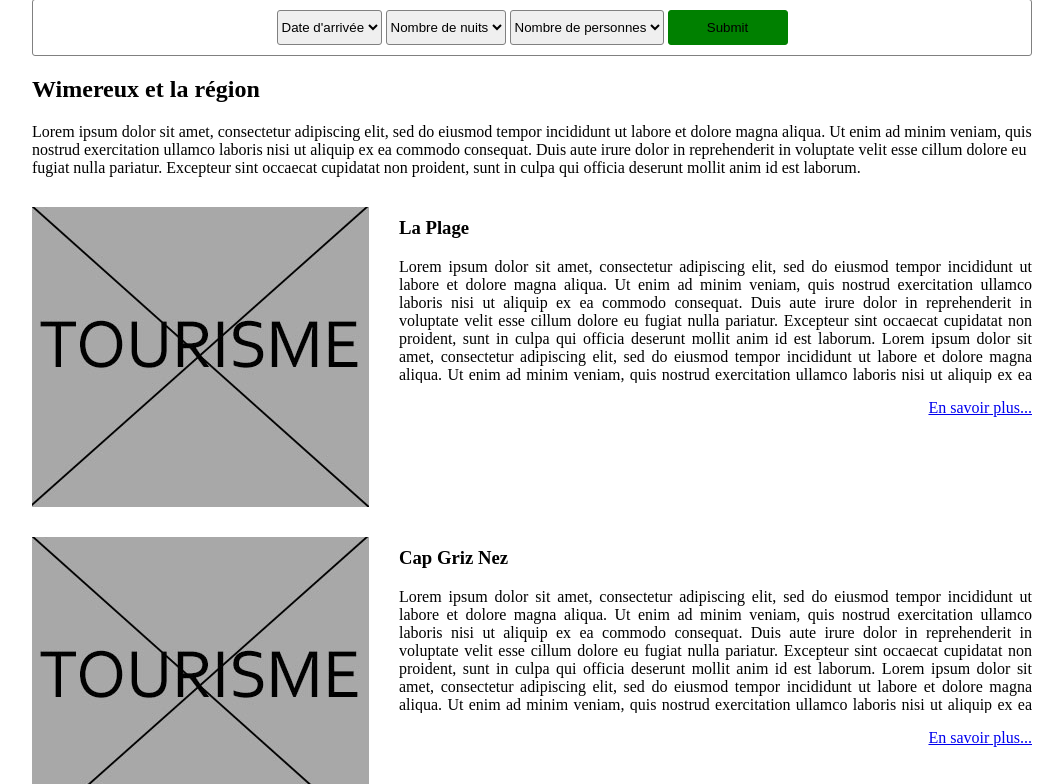
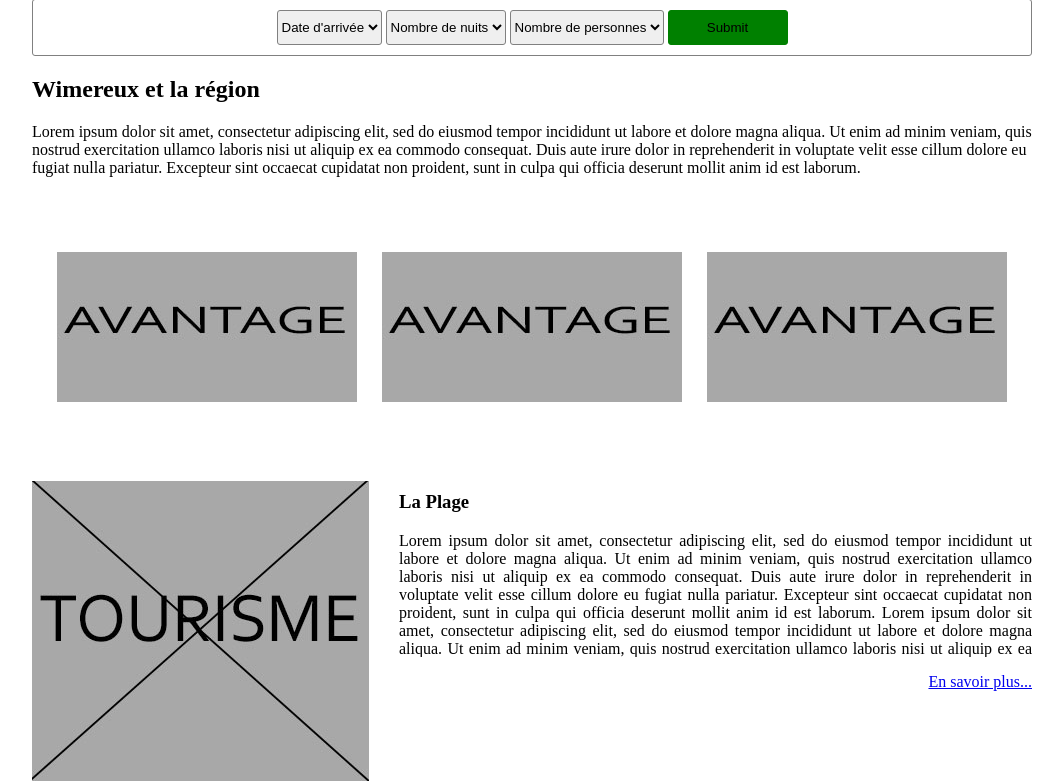
Before and after one commit to saim-correard/hotel_des_arts, a PHP site: page /php/tourisme.php in a window 1280 px wide. Shown: the part 193-977 px from the top of the page, without its empty margins (108-1171 px from the left). Run offline with PHP 8.4, Linux system fonts and the light colour scheme; some libraries are stand-ins or nearby versions.

Commit message:
Avantages
Ajout de la section avantages de la page tourisme

```diff
--- a/php/tourisme.php
+++ b/php/tourisme.php
@@ -19,7 +19,15 @@
         </section>
 
         <section id="avantages">
-
+            <a href="#">
+                <img src="../images/avantage.jpg" alt="avantage"/>
+            </a>
+            <a href="#">
+                <img src="../images/avantage.jpg" alt="avantage"/>
+            </a>
+            <a href="#">
+                <img src="../images/avantage.jpg" alt="avantage"/>
+            </a>
         </section>
 
         <section id="tourisme">
--- a/style.css
+++ b/style.css
@@ -139,3 +139,10 @@ nav ul {
 #tourisme .lien {
   text-align: right;
 }
+
+#avantages {
+  display:flex;
+  width:95%;
+  margin:75px 2.5%;
+  justify-content: space-between;
+}
```
Also changed, not shown: images/avantage.jpg (added).
